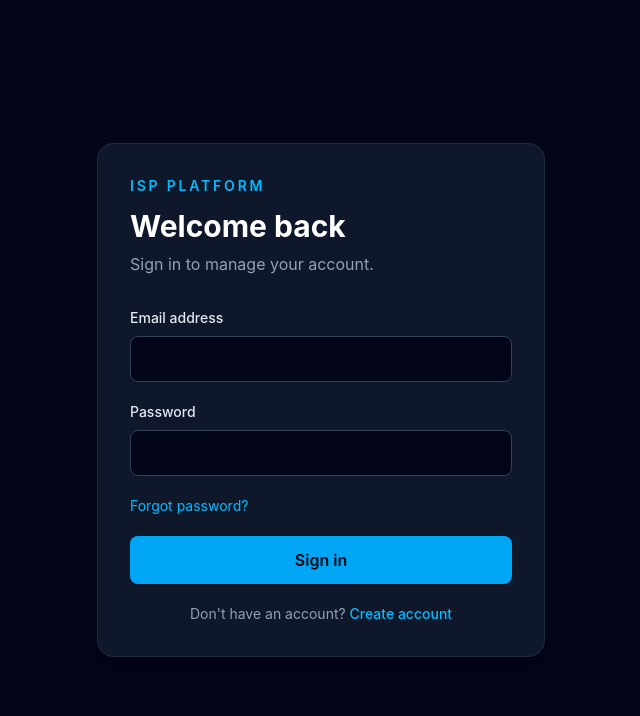
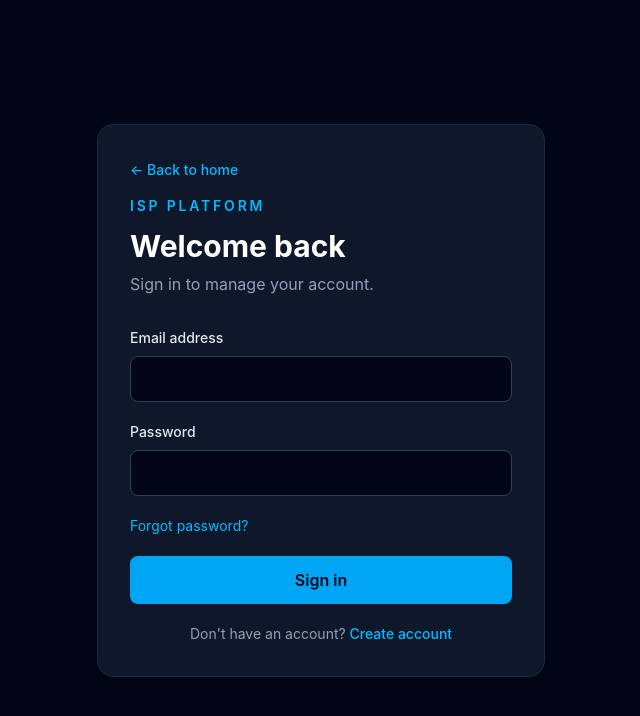
Before and after one commit to hancesooome/isp-project, a React (Vite) app in the folder apps/web/: page /login in a window 1280 px wide. Shown: the top 716 px of the page, without its empty margins (319-959 px from the left). Built offline with nearby package versions, Linux system fonts and the light colour scheme; no server answers.

Commit message:
feat: implement core auth, plans, and application forms in the web dashboard

```diff
--- a/apps/web/src/App.tsx
+++ b/apps/web/src/App.tsx
@@ -187,7 +187,13 @@ function AdminPlaceholder() {
 function PasswordResetPlaceholder() {
   return (
     <section className="w-full max-w-md rounded-2xl border border-slate-800 bg-slate-900 p-8 text-center shadow-xl">
-      <h1 className="text-3xl font-bold text-white">Password reset</h1>
+      <Link
+        className="mb-4 inline-block text-sm font-medium text-sky-400 hover:text-sky-300"
+        to="/"
+      >
+        ← Back to home
+      </Link>
+      <h1 className="mt-3 text-3xl font-bold text-white">Password reset</h1>
       <p className="mt-4 text-slate-300">
         Password reset will be available in a future ticket.
       </p>
--- a/apps/web/src/features/applications/ServiceApplicationForm.tsx
+++ b/apps/web/src/features/applications/ServiceApplicationForm.tsx
@@ -180,6 +180,12 @@ export function ServiceApplicationForm() {
 
   return (
     <section className="w-full max-w-xl rounded-2xl border border-slate-800 bg-slate-900 p-6 shadow-xl sm:p-8">
+      <Link
+        className="mb-4 inline-block text-sm font-medium text-sky-400 hover:text-sky-300"
+        to="/"
+      >
+        ← Back to home
+      </Link>
       <p className="text-sm font-semibold uppercase tracking-[0.2em] text-sky-400">
         Service application
       </p>
--- a/apps/web/src/features/auth/LoginForm.tsx
+++ b/apps/web/src/features/auth/LoginForm.tsx
@@ -75,6 +75,12 @@ export function LoginForm({ onSignedIn, redirectTo }: LoginFormProps) {
 
   return (
     <section className="w-full max-w-md rounded-2xl border border-slate-800 bg-slate-900 p-8 shadow-xl">
+      <Link
+        className="mb-4 inline-block text-sm font-medium text-sky-400 hover:text-sky-300"
+        to="/"
+      >
+        ← Back to home
+      </Link>
       <p className="text-sm font-semibold uppercase tracking-[0.2em] text-sky-400">
         ISP Platform
       </p>
--- a/apps/web/src/features/auth/SignupForm.tsx
+++ b/apps/web/src/features/auth/SignupForm.tsx
@@ -86,6 +86,12 @@ export function SignupForm() {
   if (successMessage) {
     return (
       <section className="w-full max-w-md rounded-2xl border border-slate-800 bg-slate-900 p-8 shadow-xl">
+        <Link
+          className="mb-4 inline-block text-sm font-medium text-sky-400 hover:text-sky-300"
+          to="/"
+        >
+          ← Back to home
+        </Link>
         <p className="text-sm font-semibold uppercase tracking-[0.2em] text-sky-400">
           Account created
         </p>
@@ -99,6 +105,12 @@ export function SignupForm() {
 
   return (
     <section className="w-full max-w-md rounded-2xl border border-slate-800 bg-slate-900 p-8 shadow-xl">
+      <Link
+        className="mb-4 inline-block text-sm font-medium text-sky-400 hover:text-sky-300"
+        to="/"
+      >
+        ← Back to home
+      </Link>
       <p className="text-sm font-semibold uppercase tracking-[0.2em] text-sky-400">
         ISP Platform
       </p>
--- a/apps/web/src/features/availability/ServiceAvailabilityPage.tsx
+++ b/apps/web/src/features/availability/ServiceAvailabilityPage.tsx
@@ -78,6 +78,12 @@ export function ServiceAvailabilityPage() {
 
   return (
     <section className="w-full max-w-xl rounded-2xl border border-slate-800 bg-slate-900 p-6 shadow-xl sm:p-8">
+      <Link
+        className="mb-4 inline-block text-sm font-medium text-sky-400 hover:text-sky-300"
+        to="/"
+      >
+        ← Back to home
+      </Link>
       <p className="text-sm font-semibold uppercase tracking-[0.2em] text-sky-400">
         Service availability
       </p>
--- a/apps/web/src/features/plans/PlansPage.tsx
+++ b/apps/web/src/features/plans/PlansPage.tsx
@@ -80,6 +80,12 @@ export function PlansPage() {
   return (
     <section className="w-full max-w-6xl">
       <header className="text-center">
+        <Link
+          className="mb-4 inline-block text-sm font-medium text-sky-400 hover:text-sky-300"
+          to="/"
+        >
+          ← Back to home
+        </Link>
         <p className="text-sm font-semibold uppercase tracking-[0.2em] text-sky-400">
           Internet plans
         </p>
```
